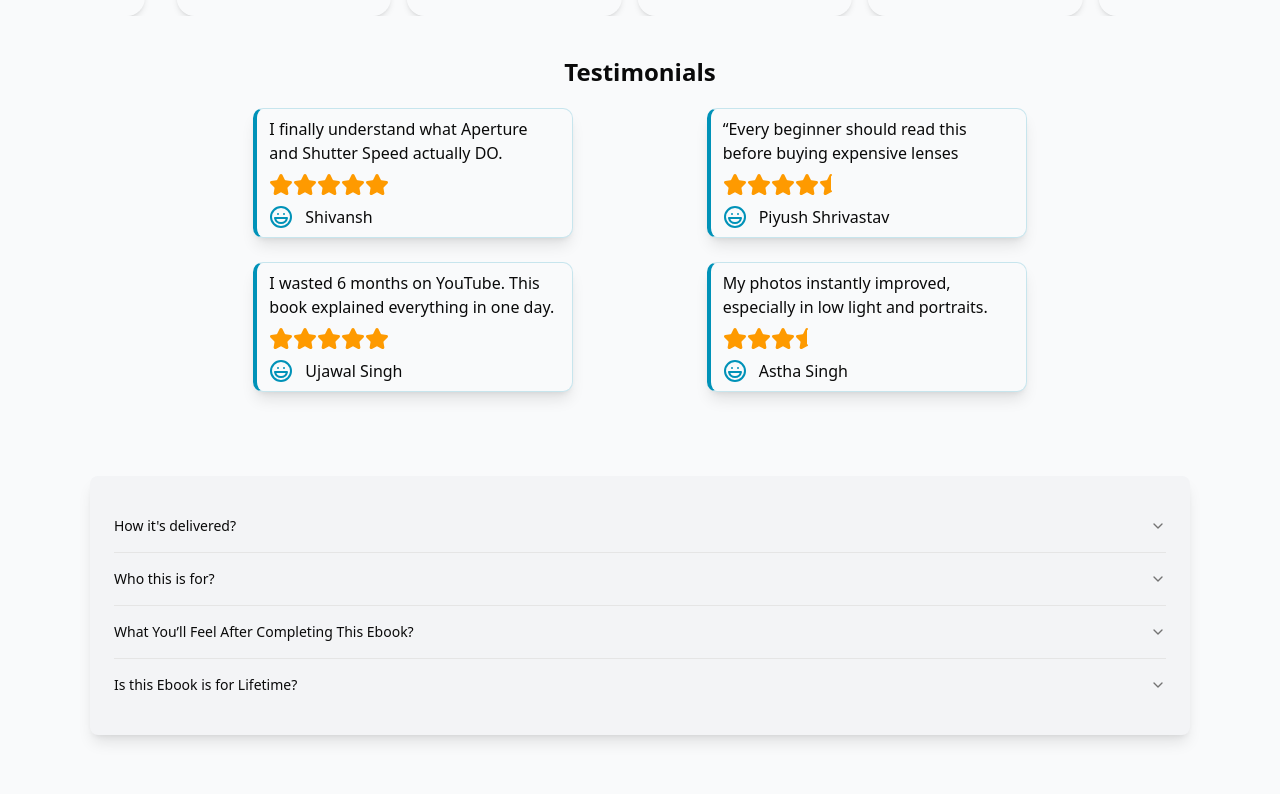
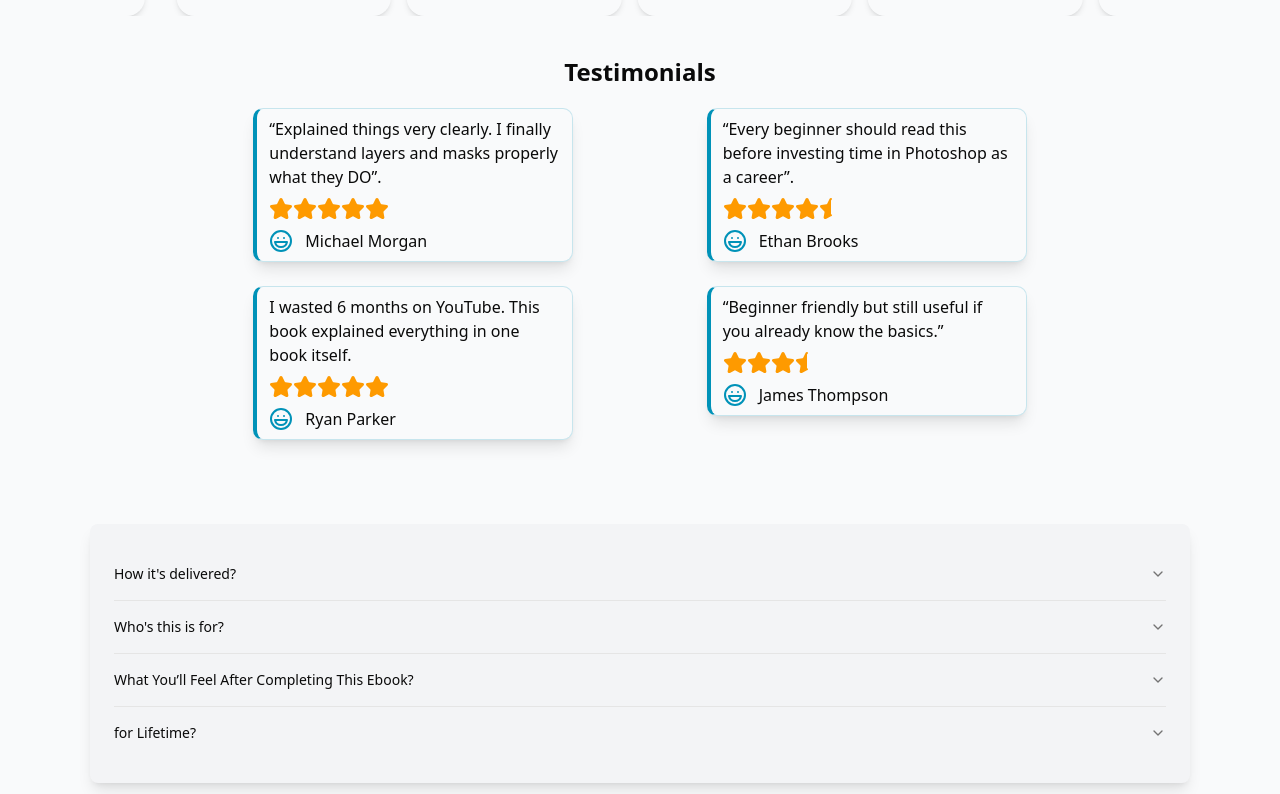
Before and after one commit to mohammadarsh19/lgs-kit-next, a Next.js app: page / in a window 1280 px wide. Shown: the part 5486-6280 px from the top of the page. Built offline with nearby package versions, Linux system fonts and the light colour scheme.

Commit message:
changes in order-confirmation and landing page

```diff
--- a/app/(landing-Page)/Photoshop-Mastery/photoshop.jsx
+++ b/app/(landing-Page)/Photoshop-Mastery/photoshop.jsx
@@ -20,7 +20,7 @@ const PhotoshopClient = () => {
 
   function handleBuyNow() {
 
-    window.location.href = "https://whop.com/checkout/plan_hnRF84w4xCaWu";
+     window.location.href = "https://whop.com/checkout/plan_hnRF84w4xCaWu";
 
     setDisabled(true);
   };
@@ -302,7 +302,7 @@ const PhotoshopClient = () => {
                 <div className='mx-auto w-full md:w-100 space-y-3'>
                   <Reveal>
                     <div className='shadow shadow-bg-white bg-white rounded-md text-center mb-2 h-10 content-center'>
-                      <p><strong> Get this ebook today for Just ₹997 </strong></p>
+                      <p><strong> Get this ebook today for Just $27.00 </strong></p>
                     </div>
                   </Reveal>
                   <Reveal>
@@ -346,30 +346,30 @@ const PhotoshopClient = () => {
           <div className="md:w-220 mx-auto px-4 md:flex justify-evenly flex-wrap space-y-6 md:space-y-6 gap-x-24">
             <Reveal>
               <div className='shadow-lg w-80 mx-auto rounded-lg border border-l-4 border-cyan-600/20 border-l-cyan-600 px-3 space-y-2 py-2'>
-                <p>I finally understand what Aperture and Shutter Speed actually DO.</p>
+                <p>“Explained things very clearly. I finally understand layers and masks properly what they DO”.</p>
                 <div className='flex'><Star className='fill-amber-500 text-amber-500' /><Star className='fill-amber-500 text-amber-500' /><Star className='fill-amber-500 text-amber-500' /><Star className='fill-amber-500 text-amber-500' /><Star className='fill-amber-500 text-amber-500' /></div>
-                <h4 className='flex gap-3'><Laugh className='text-cyan-600' />Shivansh</h4>
+                <h4 className='flex gap-3'><Laugh className='text-cyan-600' />Michael Morgan</h4>
               </div>
             </Reveal>
             <Reveal>
               <div className='shadow-lg w-80 mx-auto rounded-lg border border-l-4 border-cyan-600/20 border-l-cyan-600 px-3 space-y-2 py-2'>
-                <p>“Every beginner should read this before buying expensive lenses</p>
+                <p>“Every beginner should read this before investing time in Photoshop as a career”.</p>
                 <div className='flex'><Star className='fill-amber-500 text-amber-500' /><Star className='fill-amber-500 text-amber-500' /><Star className='fill-amber-500 text-amber-500' /><Star className='fill-amber-500 text-amber-500' /><StarHalf className='fill-amber-500 text-amber-500' /></div>
-                <h4 className='flex gap-3'><Laugh className='text-cyan-600' />Piyush Shrivastav</h4>
+                <h4 className='flex gap-3'><Laugh className='text-cyan-600' />Ethan Brooks</h4>
               </div>
             </Reveal>
             <Reveal>
               <div className='shadow-lg w-80 mx-auto rounded-lg border border-l-4 border-cyan-600/20 border-l-cyan-600 px-3 space-y-2 py-2'>
-                <p>I wasted 6 months on YouTube. This book explained everything in one day.</p>
+                <p>I wasted 6 months on YouTube. This book explained everything in one book itself.</p>
                 <div className='flex'><Star className='fill-amber-500 text-amber-500' /><Star className='fill-amber-500 text-amber-500' /><Star className='fill-amber-500 text-amber-500' /><Star className='fill-amber-500 text-amber-500' /><Star className='fill-amber-500 text-amber-500' /></div>
-                <h4 className='flex gap-3'><Laugh className='text-cyan-600' />Ujawal Singh</h4>
+                <h4 className='flex gap-3'><Laugh className='text-cyan-600' />Ryan Parker</h4>
               </div>
             </Reveal>
             <Reveal>
               <div className='shadow-lg w-80 mx-auto rounded-lg border border-l-4 border-cyan-600/20 border-l-cyan-600 px-3 space-y-2 py-2'>
-                <p>My photos instantly improved, especially in low light and portraits.</p>
+                <p>“Beginner friendly but still useful if you already know the basics.”</p>
                 <div className='flex'><Star className='fill-amber-500 text-amber-500' /><Star className='fill-amber-500 text-amber-500' /><Star className='fill-amber-500 text-amber-500' /><StarHalf className='fill-amber-500 text-amber-500' /></div>
-                <h4 className='flex gap-3'><Laugh className='text-cyan-600' />Astha Singh</h4>
+                <h4 className='flex gap-3'><Laugh className='text-cyan-600' />James Thompson</h4>
               </div>
             </Reveal>
           </div>
@@ -386,7 +386,7 @@ const PhotoshopClient = () => {
               </AccordionItem>
 
               <AccordionItem value="item-2">
-                <AccordionTrigger>Who this is for?</AccordionTrigger>
+                <AccordionTrigger>Who's this is for?</AccordionTrigger>
                 <AccordionContent>
                   If you want clarity, confidence, and clean results — this is for you.
                 </AccordionContent>
@@ -400,9 +400,9 @@ const PhotoshopClient = () => {
               </AccordionItem>
 
               <AccordionItem value="item-4">
-                <AccordionTrigger>Is this Ebook is for Lifetime?</AccordionTrigger>
+                <AccordionTrigger>for Lifetime?</AccordionTrigger>
                 <AccordionContent>
-                  Yes. It One time Purchase.
+                  Yes. It's One time Purchase.
                 </AccordionContent>
               </AccordionItem>
             </Accordion>
--- a/app/(site)/order-confirmation/orderConfirmationclient.jsx
+++ b/app/(site)/order-confirmation/orderConfirmationclient.jsx
@@ -2,6 +2,8 @@
 
 import React from 'react';
 import { useEffect } from 'react';
+import Link from 'next/link';
+import { ArrowDownIcon } from 'lucide-react';
 
 
 const OrderConfirmationclient = () => {
@@ -9,15 +11,18 @@ const OrderConfirmationclient = () => {
     useEffect( () => {
         const timer = setTimeout( () => {
             window.location.href="https://lgsKit.com/Photoshop-Mastery";
-        }, 3000);
+        }, 5000);
 
         return () => clearTimeout(timer);
 
     }, []);
 
+    const Product = "/pdf-file/Photoshop-Mastery.pdf";
+
   return (
      <div className="flex flex-col items-center justify-center text-center p-6">
       <h1 className="text-3xl font-bold">Payment Successful 🎉</h1>
+      <Link href={Product} ><button className='bg-gray-800 text-gray-100 flex justify-center items-center w-45 h-10 rounded-md my-5 hover:bg-gray-700 transiton duration-300'><ArrowDownIcon /> download Ebook...</button></Link>
       <p className="mt-3 text-lg">
         Redirecting you to your Photoshop Mastery course...
       </p>
```
Also changed, not shown: 1 other file (tests, documents, lock files or other folders).
